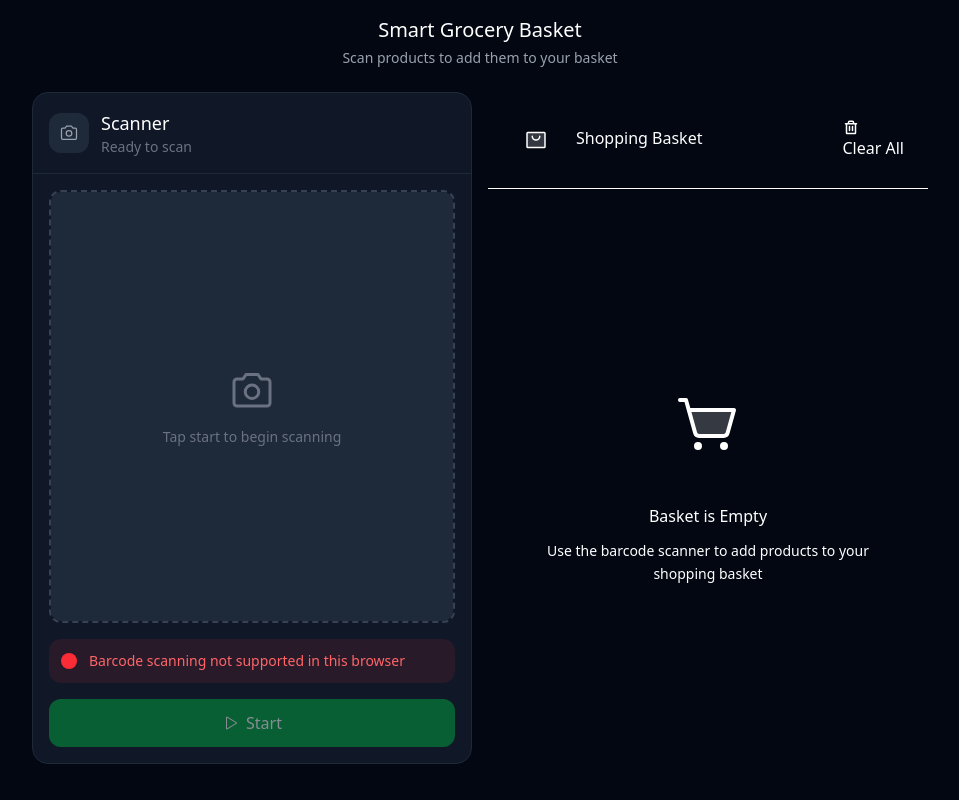
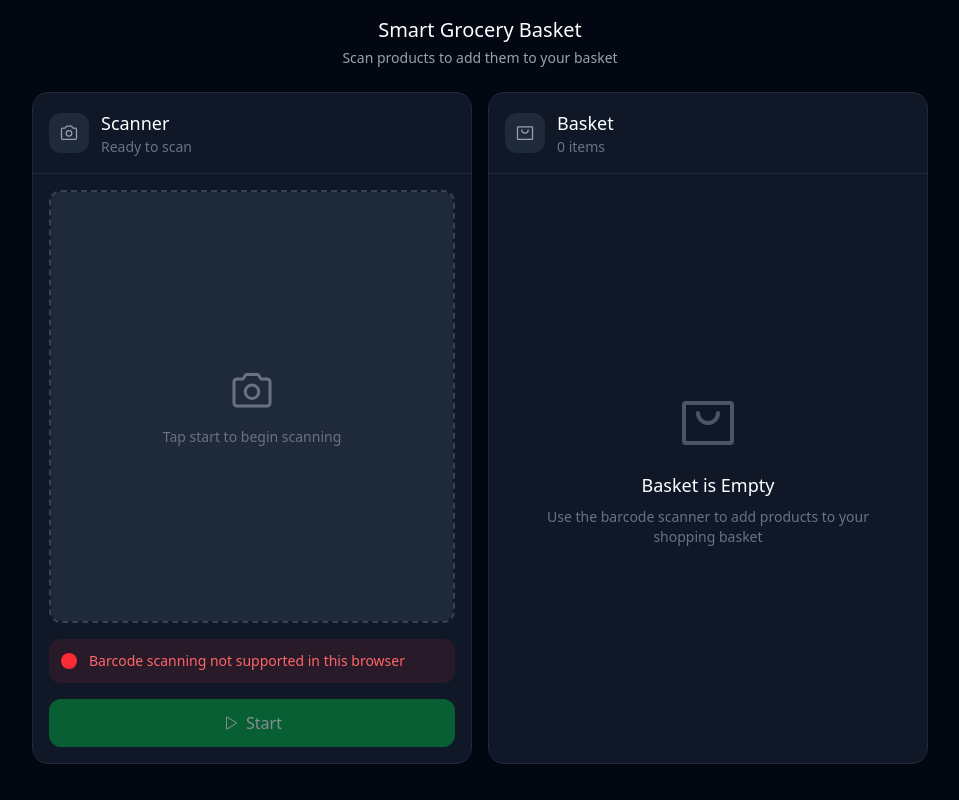
Before and after one commit to Intel-IoT-Club/smart_grocery_basket_frontend, a Next.js app: page / in a window 1280 px wide. Shown: the whole page, without its empty margins (160-1119 px from the left). Built offline with nearby package versions, Linux system fonts and the light colour scheme.

Commit message:
refactor: redesign grocery basket with clean minimal interface

```diff
--- a/src/components/GroceryBasket.tsx
+++ b/src/components/GroceryBasket.tsx
@@ -1,15 +1,12 @@
 "use client";
 
 import { useState, useEffect } from 'react';
-import { motion, AnimatePresence } from 'framer-motion';
 import {
   ShoppingBagIcon,
   TrashIcon,
   PlusIcon,
   MinusIcon,
-  CreditCardIcon,
-  TagSimpleIcon,
-  ShoppingCartSimpleIcon
+  CreditCardIcon
 } from '@phosphor-icons/react';
 
 interface Product {
@@ -37,43 +34,8 @@ interface GroceryBasketProps {
   onProductScanned?: (handler: (product: Product) => void) => void;
 }
 
-const containerVariants = {
-  hidden: { opacity: 0 },
-  visible: {
-    opacity: 1,
-    transition: {
-      duration: 0.3,
-      staggerChildren: 0.1
-    }
-  }
-};
-
-const itemVariants = {
-  hidden: { opacity: 0, x: -20 },
-  visible: {
-    opacity: 1,
-    x: 0,
-    transition: { duration: 0.3 }
-  },
-  exit: {
-    opacity: 0,
-    x: 20,
-    scale: 0.95,
-    transition: { duration: 0.2 }
-  }
-};
-
-const bounceVariants = {
-  initial: { scale: 1 },
-  animate: {
-    scale: [1, 1.1, 1],
-    transition: { duration: 0.3 }
-  }
-};
-
 const GroceryBasket = ({ onProductScanned }: GroceryBasketProps) => {
   const [items, setItems] = useState<BasketItem[]>([]);
-  const [isAnimating, setIsAnimating] = useState<string | null>(null);
 
   const handleProductScanned = (product: Product) => {
     setItems(currentItems => {
@@ -84,45 +46,46 @@ const GroceryBasket = ({ onProductScanned }: GroceryBasketProps) => {
         image: product.image,
         discount: product.discounts,
         category: product.category,
-        quantity: 1
+        quantity: 1,
       };
 
-      const existingItemIndex = currentItems.findIndex(item => item.id === basketProduct.id);
+      const existingItem = currentItems.find(item => item.id === basketProduct.id);
 
-      if (existingItemIndex !== -1) {
-        setIsAnimating(basketProduct.id);
-        setTimeout(() => setIsAnimating(null), 300);
-
-        const newItems = [...currentItems];
-        newItems[existingItemIndex] = {
-          ...newItems[existingItemIndex],
-          quantity: newItems[existingItemIndex].quantity + 1
-        };
-        return newItems;
+      if (existingItem) {
+        return currentItems.map(item =>
+          item.id === basketProduct.id
+            ? { ...item, quantity: item.quantity + 1 }
+            : item
+        );
       }
 
       return [...currentItems, basketProduct];
     });
   };
 
-  const handleUpdateQuantity = (productId: string, change: number) => {
-    setItems(currentItems => {
-      return currentItems.map(item => {
-        if (item.id === productId) {
-          const newQuantity = Math.max(0, item.quantity + change);
-          return { ...item, quantity: newQuantity };
-        }
-        return item;
-      }).filter(item => item.quantity > 0);
-    });
+  const updateQuantity = (id: string, newQuantity: number) => {
+    if (newQuantity === 0) {
+      removeItem(id);
+      return;
+    }
+
+    setItems(currentItems =>
+      currentItems.map(item =>
+        item.id === id ? { ...item, quantity: newQuantity } : item
+      )
+    );
   };
 
-  const handleClearBasket = () => {
+  const removeItem = (id: string) => {
+    setItems(currentItems => currentItems.filter(item => item.id !== id));
+  };
+
+  const clearBasket = () => {
     setItems([]);
   };
 
   const calculateTotal = () => {
-    return items.reduce((total, item) => total + (item.price * item.quantity), 0).toFixed(2);
+    return items.reduce((total, item) => total + (item.price * item.quantity), 0);
   };
 
   const getTotalItems = () => {
@@ -136,214 +99,131 @@ const GroceryBasket = ({ onProductScanned }: GroceryBasketProps) => {
   }, [onProductScanned]);
 
   return (
-    <motion.div
-      variants={containerVariants}
-      initial="hidden"
-      animate="visible"
-      className="card h-full flex flex-col"
-    >
+    <div className="bg-gray-900 border border-gray-800 rounded-2xl h-full flex flex-col overflow-hidden">
       {/* Header */}
-      <div className="flex justify-between items-center p-6 border-b border-subtle">
-        <div className="flex items-center gap-4">
-          <div className="p-3 rounded-xl" style={{ background: 'var(--color-dark-green)' }}>
-            <ShoppingBagIcon
-              weight="duotone"
-              className="h-6 w-6"
-              style={{ color: 'var(--color-green)' }}
-            />
+      <div className="flex justify-between items-center p-4 border-b border-gray-800">
+        <div className="flex items-center gap-3">
+          <div className="w-10 h-10 rounded-xl bg-gray-800 flex items-center justify-center">
+            <ShoppingBagIcon className="w-5 h-5 text-gray-400" />
           </div>
           <div>
-            <h2 className="heading-tertiary mb-1">
-              Shopping Basket
-            </h2>
-            {items.length > 0 && (
-              <p className="text-sm text-muted">
-                {getTotalItems()} item{getTotalItems() !== 1 ? 's' : ''} added
-              </p>
-            )}
+            <h3 className="text-lg font-medium text-white">Basket</h3>
+            <p className="text-sm text-gray-500">{getTotalItems()} items</p>
           </div>
         </div>
 
-        <motion.button
-          onClick={handleClearBasket}
-          disabled={items.length === 0}
-          className="btn btn-secondary btn-sm focus-ring"
-          whileHover={{ scale: 1.05 }}
-          whileTap={{ scale: 0.95 }}
-          aria-label="Clear all items from basket"
-        >
-          <TrashIcon weight="bold" className="h-4 w-4" />
-          Clear All
-        </motion.button>
+        {items.length > 0 && (
+          <button
+            onClick={clearBasket}
+            className="px-3 py-1.5 text-sm text-red-400 hover:bg-red-500/10 rounded-lg transition-colors"
+          >
+            Clear
+          </button>
+        )}
       </div>
 
-      {/* Content */}
+      {/* Basket Content */}
       <div className="flex-1 flex flex-col">
         {items.length === 0 ? (
-          <motion.div
-            initial={{ opacity: 0, y: 20 }}
-            animate={{ opacity: 1, y: 0 }}
-            className="flex-1 flex flex-col items-center justify-center p-12 text-center"
-          >
-            <div className="p-6 rounded-full mb-6" style={{ background: 'var(--color-surface-light)' }}>
-              <ShoppingCartSimpleIcon weight="duotone" className="h-16 w-16 text-muted" />
-            </div>
-            <h3 className="heading-tertiary mb-3">
-              Basket is Empty
-            </h3>
-            <p className="text-muted text-sm max-w-sm leading-relaxed">
+          <div className="flex-1 flex flex-col items-center justify-center p-8 text-gray-500">
+            <ShoppingBagIcon className="w-16 h-16 mb-4 text-gray-600" />
+            <h4 className="text-lg font-medium text-white mb-2">Basket is Empty</h4>
+            <p className="text-sm text-center">
               Use the barcode scanner to add products to your shopping basket
             </p>
-          </motion.div>
+          </div>
         ) : (
-          <div className="flex-1 overflow-hidden">
-            <div className="h-full overflow-y-auto p-6 space-y-4">
-              <AnimatePresence mode="popLayout">
+          <>
+            {/* Items List */}
+            <div className="flex-1 overflow-y-auto">
+              <div className="p-4 space-y-3">
                 {items.map((item) => (
-                  <motion.div
+                  <div
                     key={item.id}
-                    variants={isAnimating === item.id ? bounceVariants : itemVariants}
-                    initial="hidden"
-                    animate={isAnimating === item.id ? "animate" : "visible"}
-                    exit="exit"
-                    layout
-                    className="card-light p-4 hover:border-accent transition-all duration-200"
+                    className="flex gap-3 p-3 bg-gray-800 rounded-xl"
                   >
-                    <div className="flex items-center gap-4">
-                      {/* Product Image */}
-                      <div className="flex-shrink-0">
-                        <div className="w-16 h-16 rounded-xl overflow-hidden border border-subtle">
-                          <img
-                            src={item.image}
-                            alt={item.name}
-                            className="w-full h-full object-cover"
-                            loading="lazy"
-                          />
-                        </div>
-                      </div>
+                    <img
+                      src={item.image}
+                      alt={item.name}
+                      className="w-12 h-12 object-cover rounded-lg bg-gray-700"
+                    />
 
-                      {/* Product Info */}
-                      <div className="flex-1 min-w-0">
-                        <h3 className="font-semibold text-sm leading-tight mb-2 truncate" style={{ color: 'var(--color-off-white)' }}>
-                          {item.name}
-                        </h3>
-                        <div className="flex items-center gap-3 flex-wrap mb-2">
-                          <span className="font-bold text-base" style={{ color: 'var(--color-green)' }}>
-                            ₹{item.price}
+                    <div className="flex-1 min-w-0">
+                      <h4 className="font-medium text-white truncate">{item.name}</h4>
+                      <p className="text-sm text-gray-400">{item.category}</p>
+                      <div className="flex items-center gap-2 mt-1">
+                        <span className="text-green-400 font-semibold">
+                          ₹{item.price}
+                        </span>
+                        {item.discount && (
+                          <span className="text-xs bg-red-500/20 text-red-400 px-1.5 py-0.5 rounded">
+                            {item.discount}
                           </span>
-                          {item.discount && (
-                            <div className="status-badge success">
-                              <TagSimpleIcon weight="fill" className="h-3 w-3" />
-                              <span className="text-xs font-medium">{item.discount}</span>
-                            </div>
-                          )}
-                        </div>
-                        <div className="text-xs text-muted font-medium">
-                          Category: {item.category}
-                        </div>
-                      </div>
-
-                      {/* Quantity Controls */}
-                      <div className="flex items-center gap-3">
-                        <motion.button
-                          onClick={() => handleUpdateQuantity(item.id, -1)}
-                          className="btn btn-circle btn-sm btn-secondary focus-ring"
-                          whileHover={{ scale: 1.1 }}
-                          whileTap={{ scale: 0.9 }}
-                          aria-label="Decrease quantity"
-                        >
-                          <MinusIcon weight="bold" className="h-4 w-4" />
-                        </motion.button>
-
-                        <motion.span
-                          key={item.quantity}
-                          initial={{ scale: 1.2 }}
-                          animate={{ scale: 1 }}
-                          className="font-bold text-lg min-w-[2.5rem] text-center"
-                          style={{ color: 'var(--color-off-white)' }}
-                        >
-                          {item.quantity}
-                        </motion.span>
-
-                        <motion.button
-                          onClick={() => handleUpdateQuantity(item.id, 1)}
-                          className="btn btn-circle btn-sm btn-secondary focus-ring"
-                          whileHover={{ scale: 1.1 }}
-                          whileTap={{ scale: 0.9 }}
-                          aria-label="Increase quantity"
-                        >
-                          <PlusIcon weight="bold" className="h-4 w-4" />
-                        </motion.button>
+                        )}
                       </div>
                     </div>
 
-                    {/* Item Total */}
-                    <div className="mt-3 pt-3 border-t border-subtle flex justify-between items-center">
-                      <span className="text-sm text-muted">
-                        Subtotal ({item.quantity} × ₹{item.price})
+                    <div className="flex items-center gap-2">
+                      <button
+                        onClick={() => updateQuantity(item.id, item.quantity - 1)}
+                        className="w-8 h-8 rounded-lg bg-gray-700 hover:bg-gray-600 flex items-center justify-center transition-colors"
+                      >
+                        <MinusIcon className="w-4 h-4 text-gray-300" />
+                      </button>
+
+                      <span className="w-8 text-center text-white font-medium">
+                        {item.quantity}
                       </span>
-                      <span className="font-bold text-base" style={{ color: 'var(--color-bright-green)' }}>
-                        ₹{(item.price * item.quantity).toFixed(2)}
-                      </span>
+
+                      <button
+                        onClick={() => updateQuantity(item.id, item.quantity + 1)}
+                        className="w-8 h-8 rounded-lg bg-gray-700 hover:bg-gray-600 flex items-center justify-center transition-colors"
+                      >
+                        <PlusIcon className="w-4 h-4 text-gray-300" />
+                      </button>
                     </div>
-                  </motion.div>
+
+                    <button
+                      onClick={() => removeItem(item.id)}
+                      className="w-8 h-8 rounded-lg bg-red-500/20 hover:bg-red-500/30 flex items-center justify-center transition-colors"
+                    >
+                      <TrashIcon className="w-4 h-4 text-red-400" />
+                    </button>
+                  </div>
                 ))}
-              </AnimatePresence>
-            </div>
-          </div>
-        )}
-
-        {/* Total & Checkout */}
-        {items.length > 0 && (
-          <motion.div
-            initial={{ opacity: 0, y: 20 }}
-            animate={{ opacity: 1, y: 0 }}
-            className="border-t border-subtle p-6 space-y-6"
-            style={{ background: 'var(--color-surface-light)' }}
-          >
-            {/* Order Summary */}
-            <div className="space-y-3">
-              <div className="flex justify-between items-center">
-                <span className="text-sm text-muted">Items ({getTotalItems()})</span>
-                <span className="font-medium" style={{ color: 'var(--color-off-white)' }}>
-                  ₹{calculateTotal()}
-                </span>
-              </div>
-              <div className="flex justify-between items-center">
-                <span className="text-sm text-muted">Delivery Fee</span>
-                <span className="font-medium text-accent">Free</span>
-              </div>
-              <div className="border-t border-subtle pt-3">
-                <div className="flex justify-between items-center">
-                  <span className="font-semibold text-lg" style={{ color: 'var(--color-off-white)' }}>
-                    Total Amount
-                  </span>
-                  <motion.span
-                    key={calculateTotal()}
-                    initial={{ scale: 1.1 }}
-                    animate={{ scale: 1 }}
-                    className="font-bold text-2xl"
-                    style={{ color: 'var(--color-green)' }}
-                  >
-                    ₹{calculateTotal()}
-                  </motion.span>
-                </div>
               </div>
             </div>
 
-            <motion.button
-              className="btn btn-primary btn-lg w-full focus-ring"
-              whileHover={{ scale: 1.02 }}
-              whileTap={{ scale: 0.98 }}
-              aria-label="Proceed to payment"
-            >
-              <CreditCardIcon weight="bold" className="h-5 w-5" />
-              Proceed to Payment
-            </motion.button>
-          </motion.div>
+            {/* Summary */}
+            <div className="border-t border-gray-800 p-4 space-y-4 bg-gray-800/50">
+              <div className="space-y-2">
+                <div className="flex justify-between text-sm">
+                  <span className="text-gray-400">Items ({getTotalItems()})</span>
+                  <span className="text-white">₹{calculateTotal()}</span>
+                </div>
+                <div className="flex justify-between text-sm">
+                  <span className="text-gray-400">Delivery</span>
+                  <span className="text-green-400">Free</span>
+                </div>
+                <div className="border-t border-gray-700 pt-2">
+                  <div className="flex justify-between">
+                    <span className="font-semibold text-white">Total</span>
+                    <span className="font-semibold text-green-400 text-lg">
+                      ₹{calculateTotal()}
+                    </span>
+                  </div>
+                </div>
+              </div>
+
+              <button className="w-full px-4 py-3 bg-green-600 hover:bg-green-700 text-white rounded-xl font-medium transition-colors flex items-center justify-center gap-2">
+                <CreditCardIcon className="w-5 h-5" />
+                Checkout
+              </button>
+            </div>
+          </>
         )}
       </div>
-    </motion.div>
+    </div>
   );
 };
 
```
